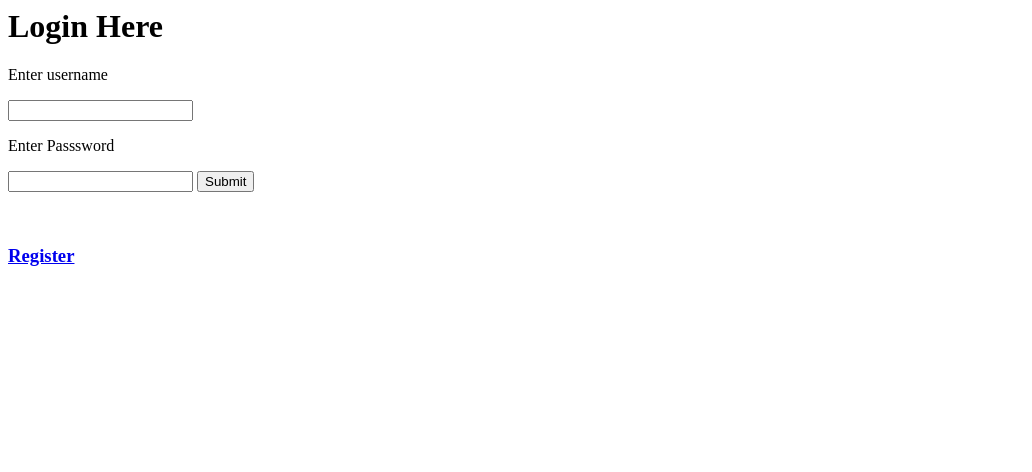
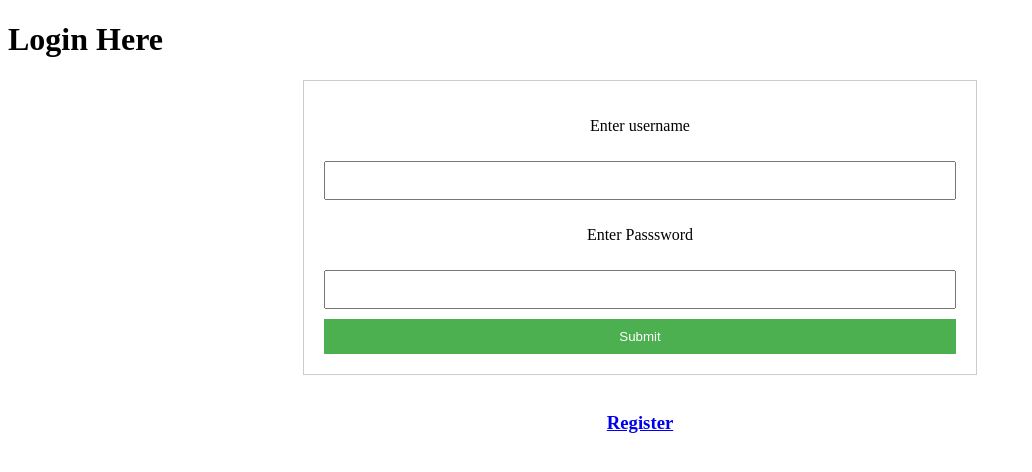
Before and after one commit to MohitKumar506/ParkIt, a Django app: template templates/login.html in a window 1280 px wide. Shown: the top 472 px of the page, without its empty margins (0-1032 px from the left). Run offline with Django 4.2, Linux system fonts and the light colour scheme; the template is opened without the code that fills it, so the values that code supplies are empty.

Commit message:
Update login.html

```diff
--- a/templates/login.html
+++ b/templates/login.html
@@ -1,15 +1,47 @@
+<!DOCTYPE html>
+<html>
+<head>
+	<title>Login Here</title>
+	<style>
+	    h4 {
+	        color: red;
+	    }
+	    form {
+	        margin: 0 auto;
+	        width: 50%;
+	        padding: 20px;
+	        border: 1px solid #ccc;
+	    }
+	    form p {
+	        text-align: center;
+	    }
+	    form input[type="text"],
+	    form input[type="email"],
+	    form input[type="password"] {
+	        width: 100%;
+	        padding: 10px;
+	        margin: 10px 0;
+	        box-sizing: border-box;
+	    }
+	    form input[type="submit"] {
+	        background-color: #4CAF50;
+	        color: white;
+	        padding: 10px;
+	        border: none;
+	        cursor: pointer;
+	        width: 100%;
+	    }
+	    h3 {
+	        text-align: center;
+	    }
+	</style>
+</head>
+<body>
 	<h1>Login Here</h1>
-
 
 	{% for message in messages %}
 		<h4>{{message}}</h4>
 	{% endfor %}
-
-<style>
-    h4{
-        color: red;
-    }
-</style>
 
 	<form action="" method="POST">
 	    {% csrf_token %}
@@ -23,3 +55,5 @@
 	<br>
 
 	<h3><a href="/">Register</a></h3>
+</body>
+</html>
```
Lines whose indentation alone changed are shown as unchanged.
